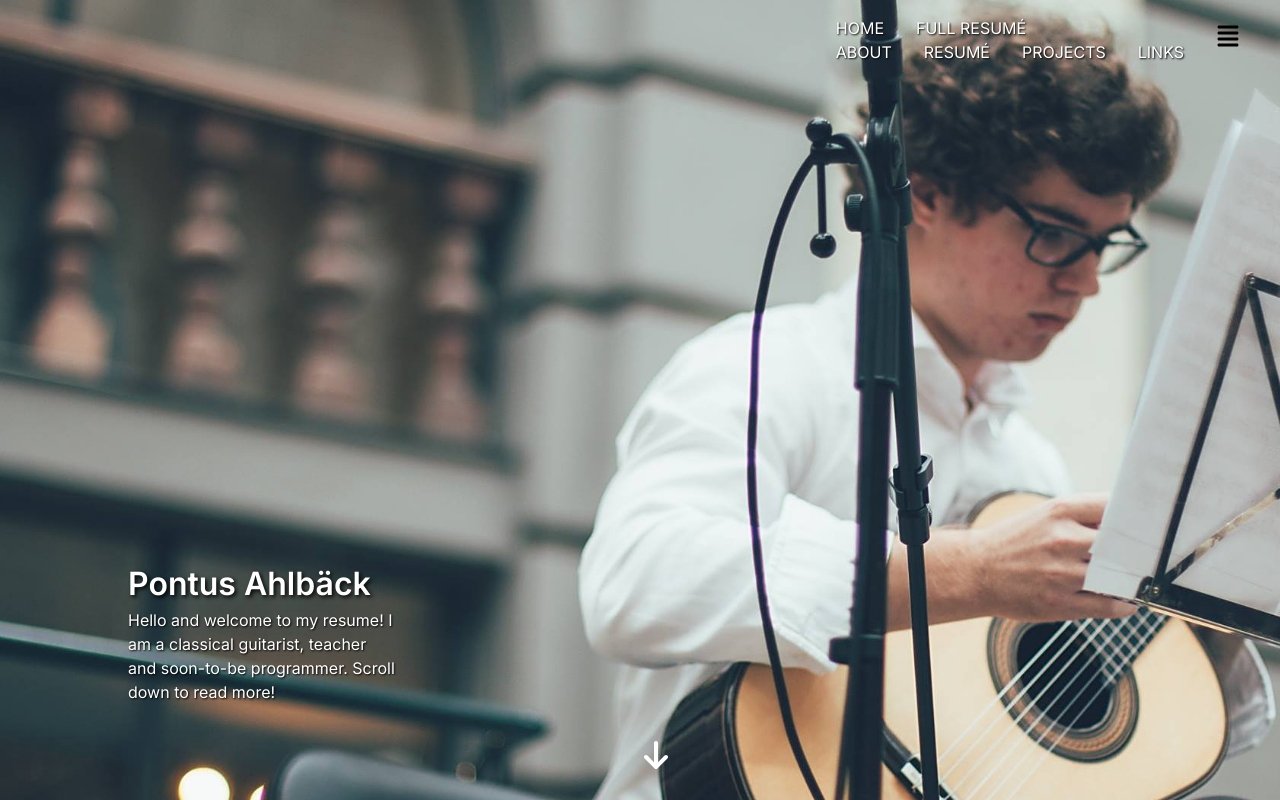
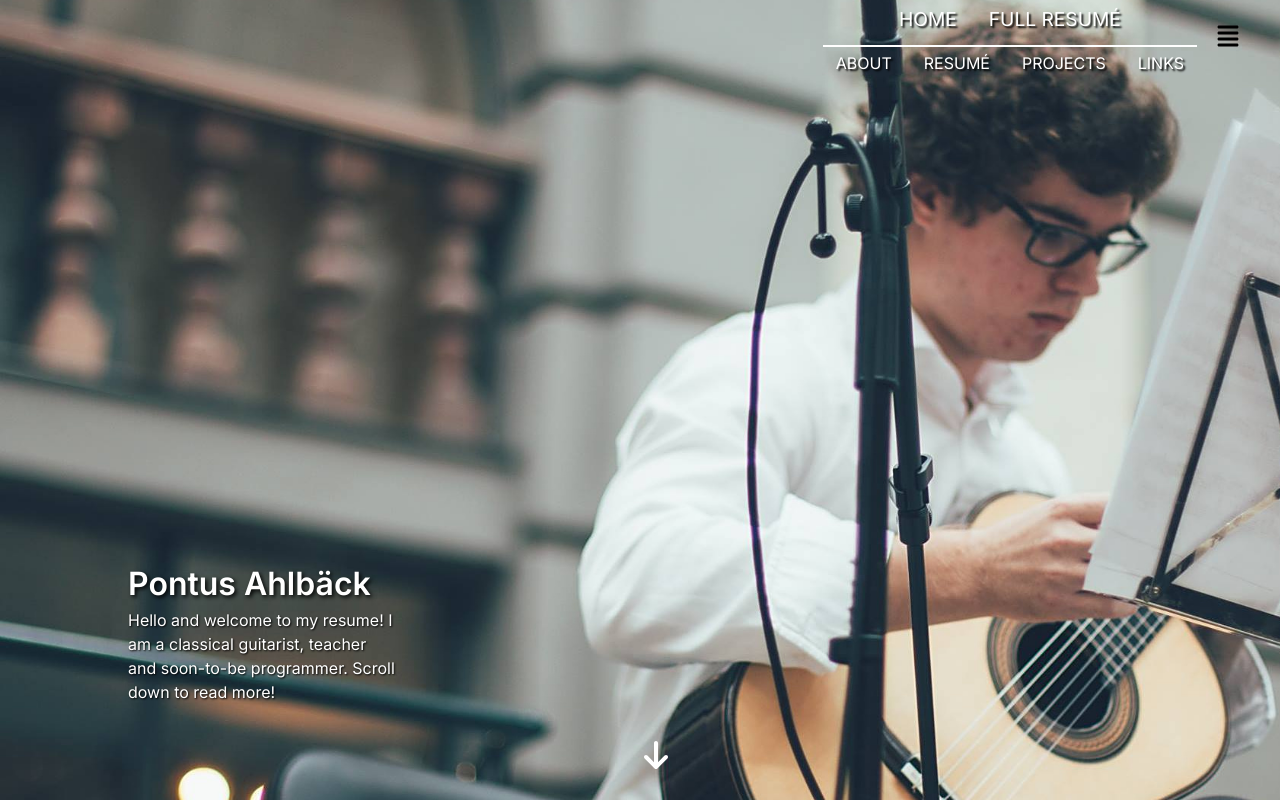
Before and after one commit to PAhlback/cvsida-scroll, a React (Vite) app in the folder cvsida-scroll-react/: page / in a window 1280 px wide. Both pictures are taken after a click on the element 1220 px from the left and 40 px from the top of the page. Shown: the top 800 px of the page. Built offline with nearby package versions, Linux system fonts and the light colour scheme; no server answers.

Commit message:
update header - hide scroll nav when not on root

```diff
--- a/cvsida-scroll-react/src/components/Header.css
+++ b/cvsida-scroll-react/src/components/Header.css
@@ -15,7 +15,7 @@
 }
 .navbar li {
     padding: 0 1rem;
-    text-shadow: 1px 1px 2px black;
+    text-shadow: 2px 2px 2px black;
 }
 .navbar li a {
     text-decoration: none;
@@ -27,10 +27,27 @@
     font-size: 1.5rem;
 }
 
+.primary-nav {
+    justify-content: center;
+    padding-bottom: 0.5rem;
+}
+.primary-nav .navlink {
+    color: white;
+    font-size: 1.2rem;
+}
+
+.navbar-separator {
+    border: 1px solid white;
+    margin: 0.2rem;
+}
+
+
 .scroll-link {
     color: white;
+    font-size: 1rem;
 }
-.scroll-link:hover {
+.scroll-link:hover,
+.navlink:hover {
     color: #0697FF;
 }
 .scroll-link:active {
--- a/cvsida-scroll-react/src/components/Header.jsx
+++ b/cvsida-scroll-react/src/components/Header.jsx
@@ -1,26 +1,38 @@
-import React, { useState } from 'react';
+import React, { useState, useEffect } from 'react';
 import { FaAlignJustify } from "react-icons/fa6";
-import { NavLink } from 'react-router-dom';
+import { NavLink, useLocation } from 'react-router-dom';
 import { Link } from 'react-scroll';
 
 import './Header.css'
 
 const Header = () => {
   const [hamburgerOpen, setHamburgerOpen] = useState(false);
+  const [homeOpen, setHomeOpen] = useState(false);
+  const homeRoute = "/";
+  const location = useLocation();
 
   function toggleHamburger() {
     setHamburgerOpen(!hamburgerOpen)
   };
 
+  useEffect(() => {
+    if (location.pathname === homeRoute){
+      setHomeOpen(true);
+    } else {
+      setHomeOpen(false);
+    }
+  }, [location.pathname, homeRoute])
+
   return (
     <>
         <header className='page-header'>
             <nav className='navbar' style={{display: `${hamburgerOpen ? 'inline' : 'none'}`}}>
-                <ul>
-                    <li><NavLink to="/" className='scroll-link'>HOME</NavLink></li>
-                    <li><NavLink to="resume" className='scroll-link'>FULL RESUMÉ</NavLink></li>
+                <ul className='primary-nav'>
+                    <li><NavLink to="/" className='navlink'>HOME</NavLink></li>
+                    <li><NavLink to="resume" className='navlink'>FULL RESUMÉ</NavLink></li>
                 </ul>
-                <ul>
+                <div className='navbar-separator' style={{display: `${homeOpen ? 'block' : 'none'}`}}></div>
+                <ul className='secondary-nav' style={{display: `${homeOpen ? 'flex' : 'none'}`}}>
                   <li><Link to="about" smooth duration={500} className='scroll-link'>ABOUT</Link></li>
                   <li><Link to="resume" smooth duration={500} className='scroll-link'>RESUMÉ</Link></li>
                   <li><Link to="projects" smooth duration={500} className='scroll-link'>PROJECTS</Link></li>
```
